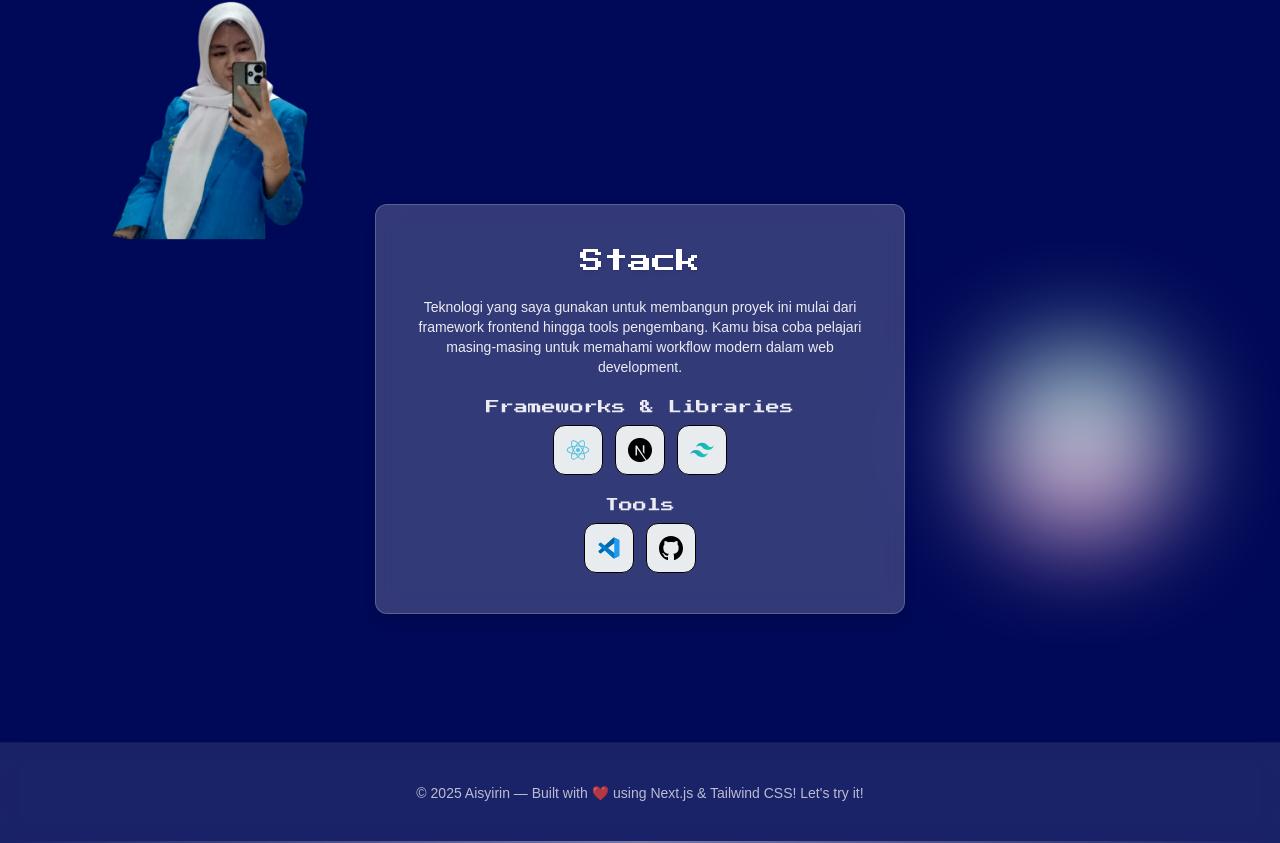
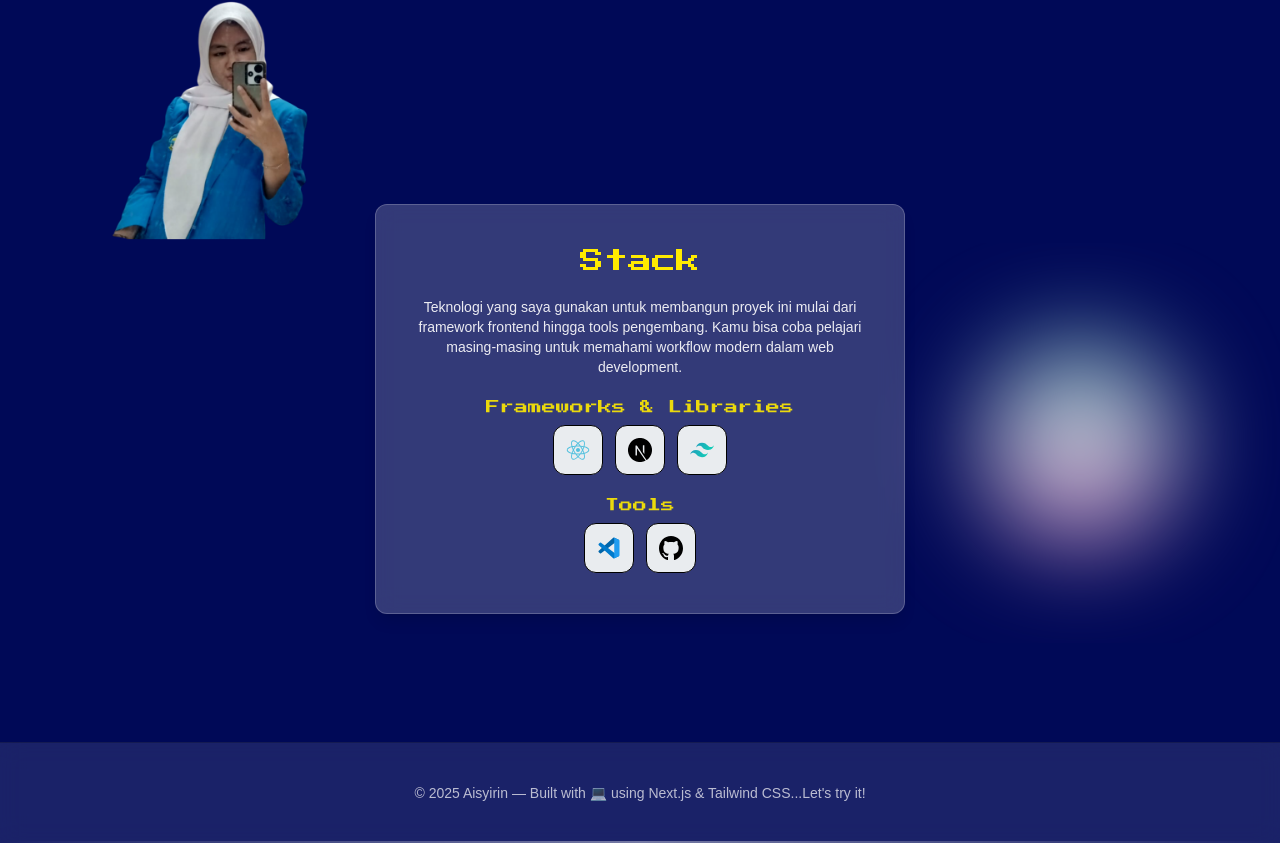
Before and after one commit to ZahiraSA/oots3, a Next.js app: page / in a window 1280 px wide. Shown: the part 1194-2037 px from the top of the page. Built offline with nearby package versions, Linux system fonts and the light colour scheme.

Commit message:
update footer dan section3

```diff
--- a/src/components/Footer.jsx
+++ b/src/components/Footer.jsx
@@ -2,7 +2,7 @@ export default function Footer() {
   return (
     <footer className="relative flex flex-col items-center justify-center gap-3 border-t border-black/20 bg-white/10 py-10 backdrop-blur-md">
       <p className="text-sm text-white/70">
-        © {new Date().getFullYear()} Aisyirin — Built with ❤️ using Next.js & Tailwind CSS! Let's try it!
+        © {new Date().getFullYear()} Aisyirin — Built with 💻 using Next.js & Tailwind CSS...Let's try it!
       </p>
 
       <div className="absolute right-0 bottom-0 left-0 h-[2px] bg-gradient-to-r from-transparent via-white/40 to-transparent" />
--- a/src/components/sections/Section3.jsx
+++ b/src/components/sections/Section3.jsx
@@ -5,7 +5,7 @@ export default function Section3() {
     <section id="stacks" className="mb-32 flex w-full justify-center">
       {/* Card utama dengan efek glassmorphism (transparan, blur, dan bayangan halus) */}
       <div className="flex flex-col gap-5 rounded-xl border border-white/20 bg-white/20 p-10 shadow-lg backdrop-blur-md transition-all duration-300 hover:bg-white/30 hover:shadow-xl">
-        <p className="text-center text-2xl font-press text-white drop-shadow">Stack</p>
+        <p className="text-center text-2xl font-press text-[#FFEB00]">Stack</p>
 
         {/* Deskripsi singkat tentang isi bagian Stack */}
         <p className="max-w-md text-center text-sm text-white/90">
@@ -15,7 +15,7 @@ export default function Section3() {
 
         {/* Daftar Frameworks dan Libraries */}
         <div className="flex flex-col gap-2">
-          <p className="text-center text-sm font-press text-white/90">Frameworks & Libraries</p>
+          <p className="text-center text-sm font-press text-[#FFEB00]/90">Frameworks & Libraries</p>
           {/* Baris ikon-ikon framework yang digunakan */}
           <div className="flex justify-center gap-3">
             {/* Komponen SocialIcon menampilkan logo + tooltip saat di-hover */}
@@ -27,7 +27,7 @@ export default function Section3() {
 
         {/* Daftar Tools yang digunakan */}
         <div className="flex flex-col gap-2">
-          <p className="text-center text-sm font-press text-white/90">Tools</p>
+          <p className="text-center text-sm font-press text-[#FFEB00]/90">Tools</p>
           {/* Baris ikon-ikon tools */}
           <div className="flex justify-center gap-3">
             <SocialIcon src="/images/vscode.svg" alt="VSCode" tooltip="VSCode" />
```
